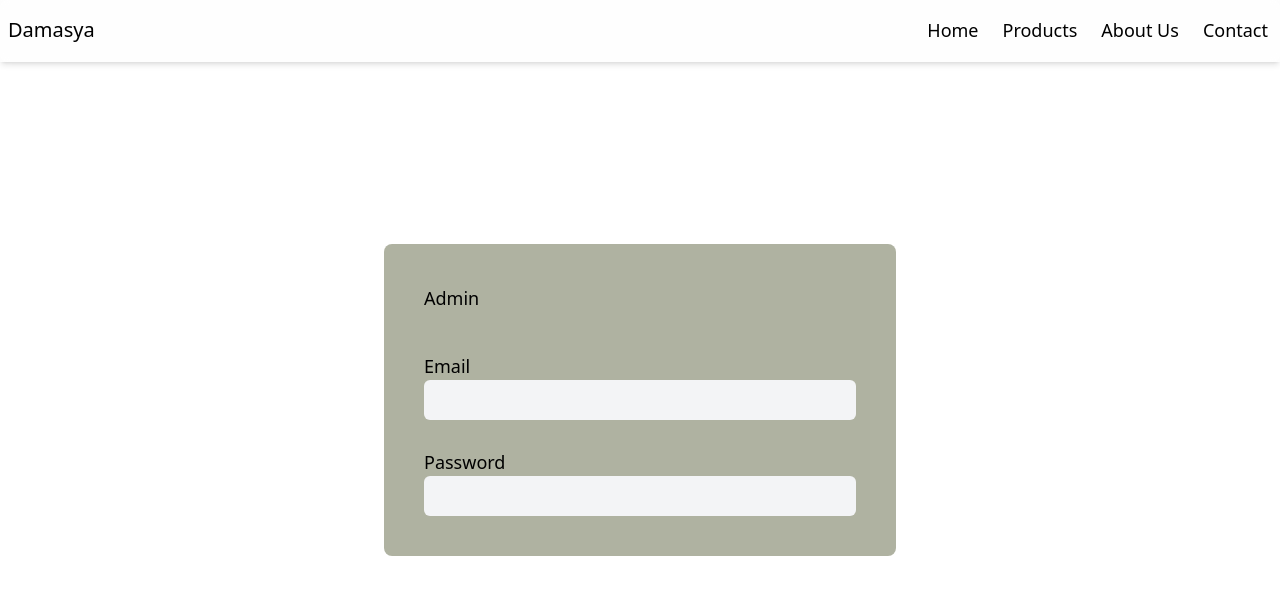
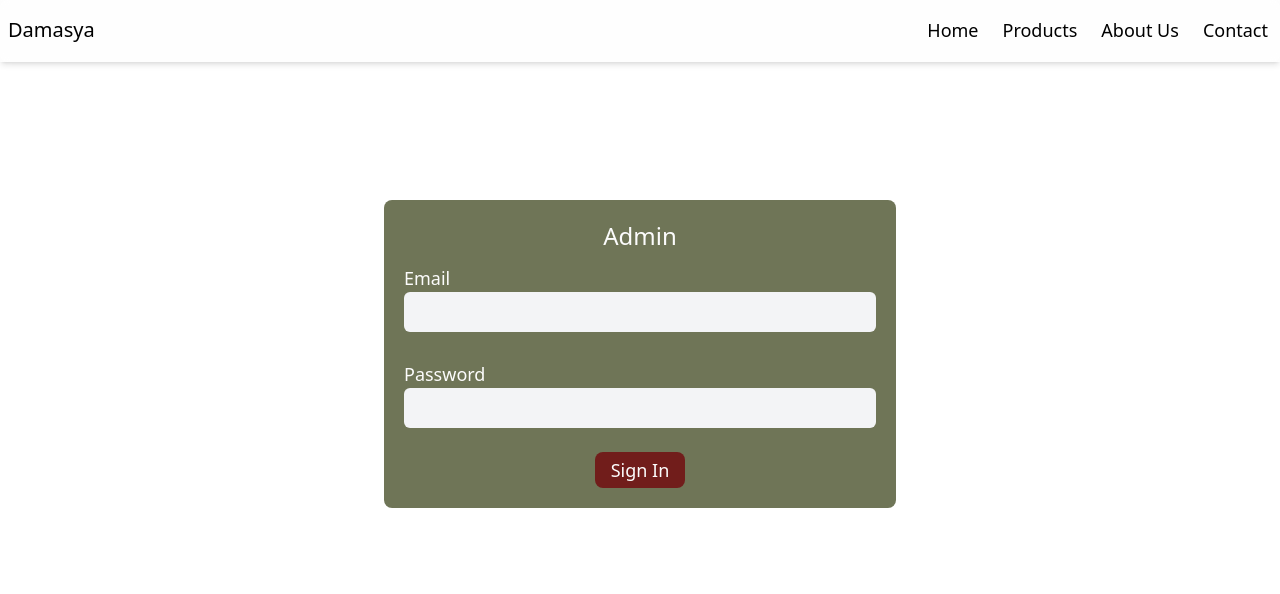
Before and after one commit to ziadabdelaziz/damasya, a React (Vite) app: page /admin007 in a window 1280 px wide. Shown: the top 594 px of the page. Built offline with nearby package versions, Linux system fonts and the light colour scheme.

Commit message:
feat: admit form ui modified

```diff
--- a/src/components/admin/AuthenticationPage.tsx
+++ b/src/components/admin/AuthenticationPage.tsx
@@ -1,13 +1,16 @@
 const AuthenticationPage = () => {
     return (
-        <div className="grid place-items-center h-screen">
-            <form className="bg-app-secondary/50 w-2/3 md:w-3/5 lg:w-2/5 p-10 rounded-lg">
-                <h1 className="pb-10">Admin</h1>
-                <label htmlFor="email">Email</label>
-                <input className="block w-full rounded-md bg-gray-100 h-10 px-2 focus:border-app-secondary focus:border-2 outline-none" type="email" id="email"/>
-                <br />
-                <label htmlFor="password">Password</label>
-                <input className="block w-full rounded-md bg-gray-100 h-10 px-2 focus:border-app-secondary focus:border-2 outline-none" type="password" />
+        <div className="w-full h-screen">
+            <form className="relative block top-1/4 m-auto w-4/5 md:w-3/5 lg:w-2/5">
+                <div className="bg-app-secondary/90 p-5 rounded-lg">
+                <h1 className="text-center mx-auto mb-3 text-2xl text-app-primary">Admin</h1>
+                    <label className="text-app-primary" htmlFor="email">Email</label>
+                    <input className="block w-full rounded-md bg-gray-100 h-10 px-2 focus:border-app-secondary focus:border-2 outline-none" type="email" id="email"/>
+                    <br />
+                    <label className="text-app-primary" htmlFor="password">Password</label>
+                    <input className="block w-full rounded-md bg-gray-100 h-10 px-2 focus:border-app-secondary focus:border-2 outline-none" type="password" />
+                    <button className="block mx-auto mt-6 py-1 px-4 rounded-lg bg-app-action text-app-primary">Sign In</button>
+                </div>
             </form>
         </div>
     );
```
